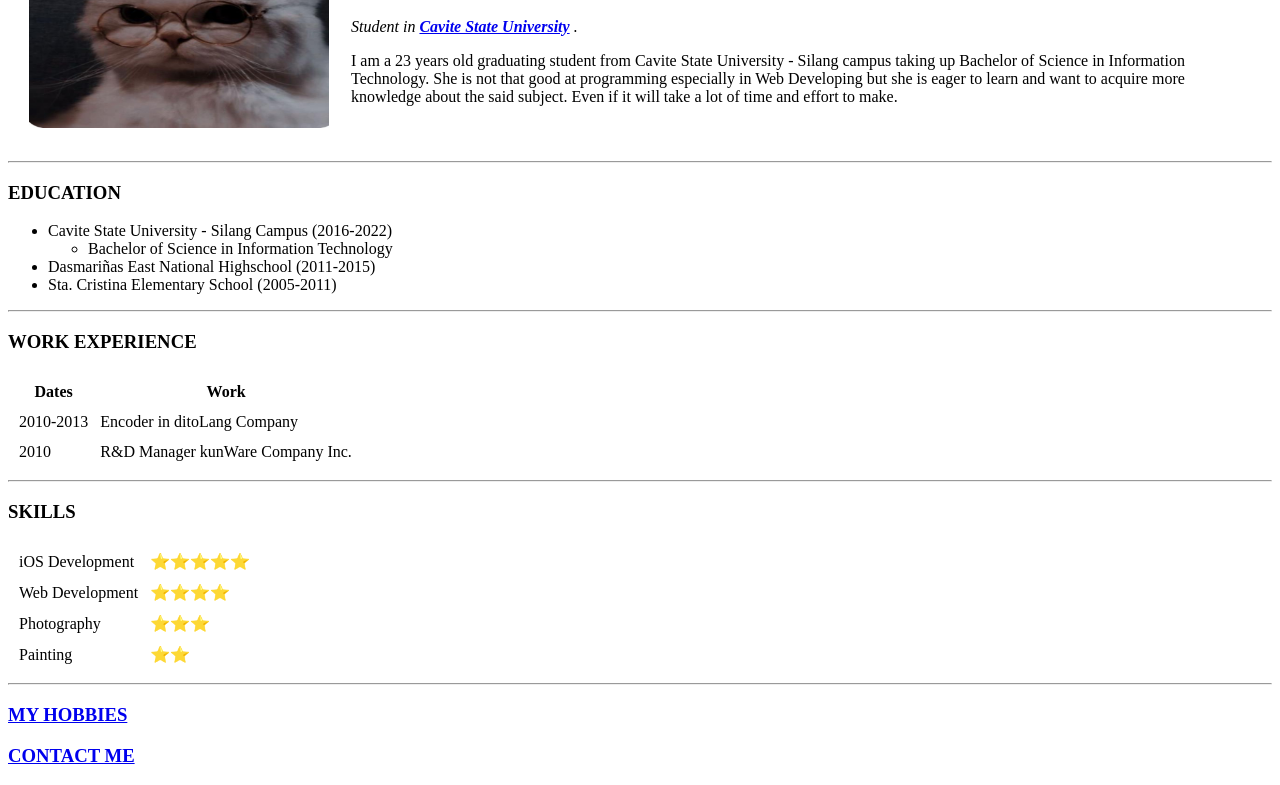
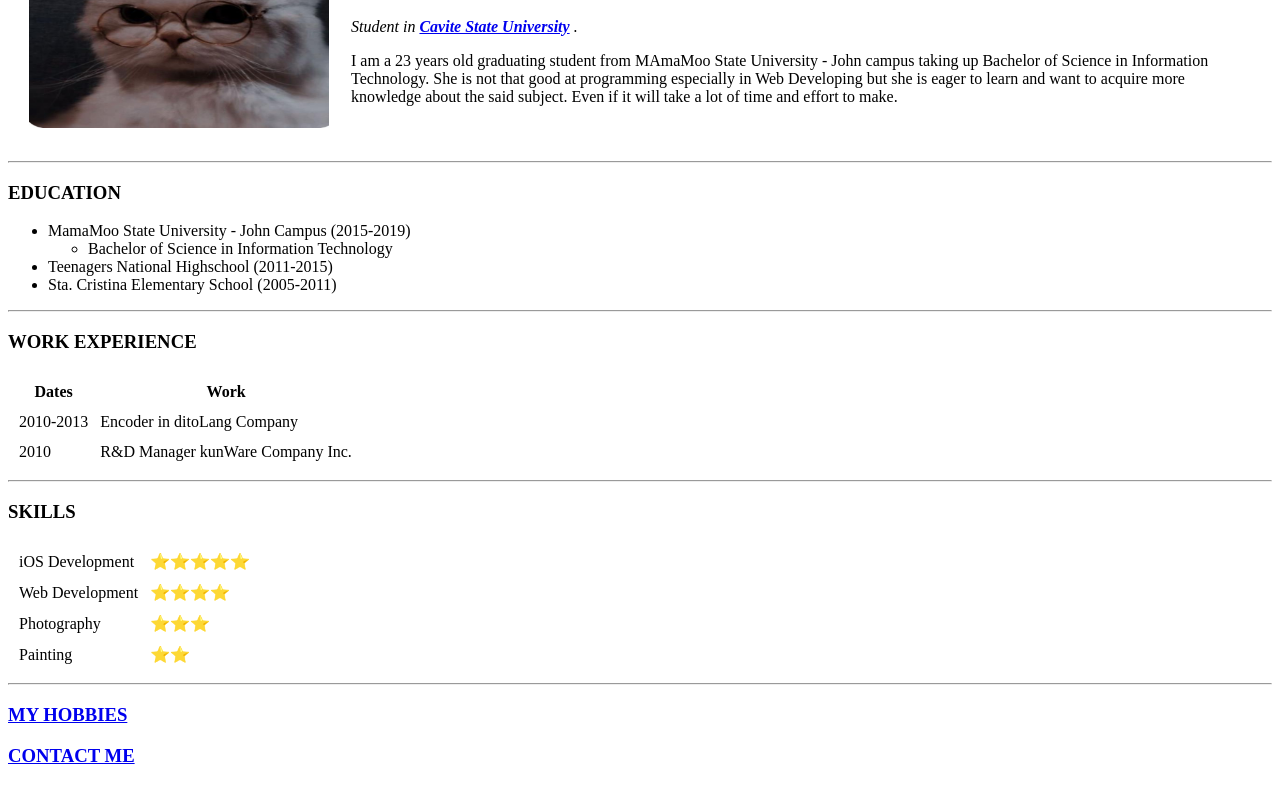
Before and after one commit to ShaShaShaii/won, a plain HTML site: page index.html in a window 1280 px wide. Shown: the part 101-886 px from the top of the page. Drawn offline with Linux system fonts and the light colour scheme.

Commit message:
first change

```diff
--- a/index.html
+++ b/index.html
@@ -30,8 +30,8 @@
           </p>
 
           <p>
-            I am a 23 years old graduating student from Cavite State University
-            - Silang campus taking up Bachelor of Science in Information
+            I am a 23 years old graduating student from MAmaMoo State University
+            - John campus taking up Bachelor of Science in Information
             Technology. She is not that good at programming especially in Web
             Developing but she is eager to learn and want to acquire more
             knowledge about the said subject. Even if it will take a lot of time
@@ -44,11 +44,11 @@
     <hr />
     <h3>EDUCATION</h3>
     <ul>
-      <li>Cavite State University - Silang Campus (2016-2022)</li>
+      <li>MamaMoo State University - John Campus (2015-2019)</li>
       <ul>
         <li>Bachelor of Science in Information Technology</li>
       </ul>
-      <li>Dasmariñas East National Highschool (2011-2015)</li>
+      <li>Teenagers National Highschool (2011-2015)</li>
       <li>Sta. Cristina Elementary School (2005-2011)</li>
     </ul>
     <hr>
```
